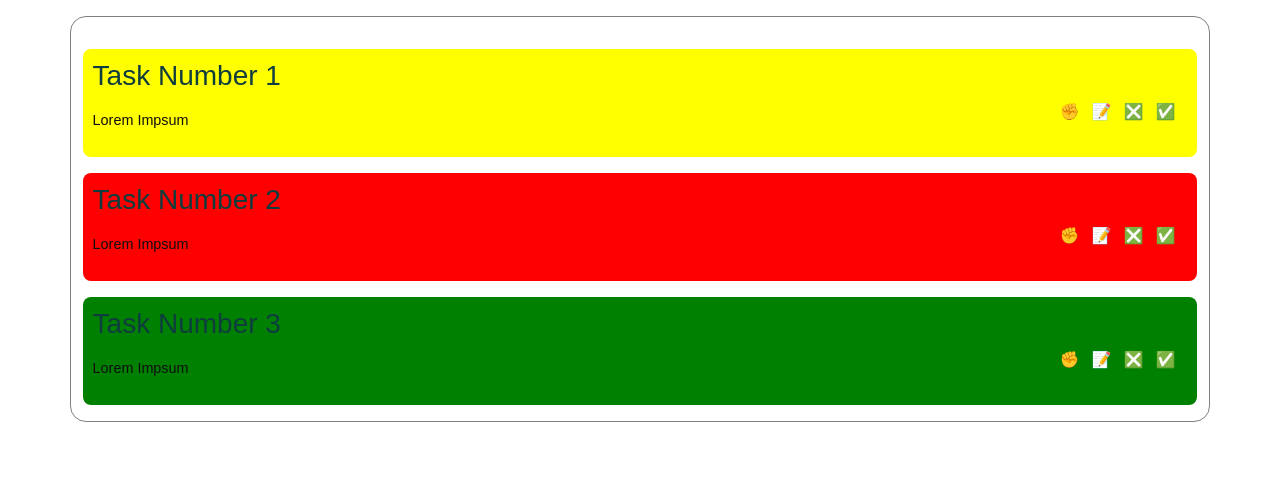
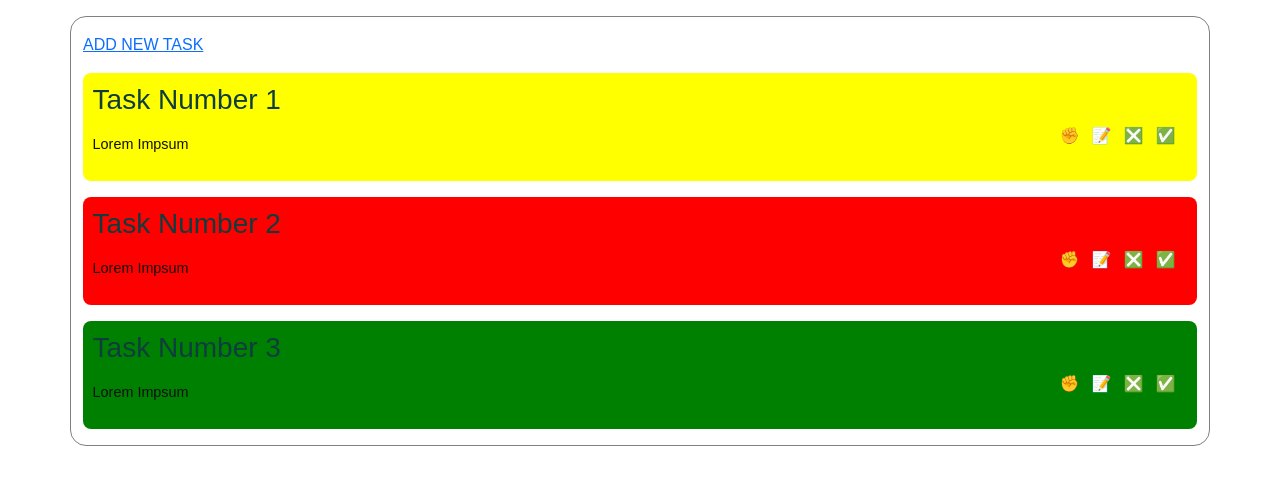
Before and after one commit to HazemAhmed0/TaskTraker, a React (Create React App) app: page /tasks in a window 1280 px wide. Shown: the top 484 px of the page. Built offline with nearby package versions, Linux system fonts and the light colour scheme; no server answers.

Commit message:
setting up user details page

```diff
--- a/src/App.js
+++ b/src/App.js
@@ -3,6 +3,7 @@ import Header from "./components/Header";
 import Tasks from "./components/Tasks";
 import TaskForm from "./components/TaskForm";
 import SignUp from "./components/SignUp";
+import UserDetails from "./components/UserDetails"
 import { useState } from "react";
 import { AuthProvider } from "./components/Auth";
 import { Routes, Route } from 'react-router-dom';
@@ -47,16 +48,18 @@ function App() {
 
   return (
     <AuthProvider>
-      <div className="container">
-        <Routes> {/* The Switch decides which component to show based on the current URL.*/}
-          <Route exact path='/tasks' element={<Tasks tasks={taskList} onDelete={deleteTask} />}></Route>
-          <Route exact path='/signup' element={<SignUp />}></Route>
-        </Routes>
-        {/* <Header title="Example" />
+      <Routes>
+        <Route exact path='/tasks' element={<Tasks tasks={taskList} onDelete={deleteTask} />}></Route>
+        <Route exact path='/newtask' element={<TaskForm onAdd={addTask} />}></Route>
+        <Route exact path='/user' element={<UserDetails />}></Route>
+
+        <Route exact path='/signup' element={<SignUp />}></Route>
+      </Routes>
+      {/* <Header title="Example" />
       <TaskForm onAdd={addTask} />
       <Tasks tasks={taskList} onDelete={deleteTask} />
         <SignUp /> */}
-      </div>
+
     </AuthProvider>
   );
 }
--- a/src/components/TaskForm.js
+++ b/src/components/TaskForm.js
@@ -15,6 +15,9 @@ const TaskForm = ({ onAdd }) => {
     setText("")
     setDesc("")
     setStatus("Ready")
+    // this.props.history.push('/foo')
+
+
   }
 
   return (
--- a/src/components/Tasks.js
+++ b/src/components/Tasks.js
@@ -1,12 +1,14 @@
 import Task from "./Task";
+import { Link } from "react-router-dom";
 
 const Tasks = ({ tasks, onDelete }) => {
   return (
-    <>
+    <div className="container">
+                  <Link to="../newtask">ADD NEW TASK</Link>
       {tasks.map((task) => (
         <Task key={task.id} task={task} onDelete={onDelete} />
       ))}
-    </>
+    </div>
   );
 };
 
--- /dev/null
+++ b/src/components/UserDetails.js
@@ -0,0 +1,11 @@
+import React from 'react'
+
+const UserDetails = () => {
+  return (
+    <div className='container'>
+      <img className='profilePic' src='../../res/testProfile.jpg' alt='example profile pic'  />
+    </div>
+  )
+}
+
+export default UserDetails
```
Also changed, not shown: res/testProfile.jpg (added).
